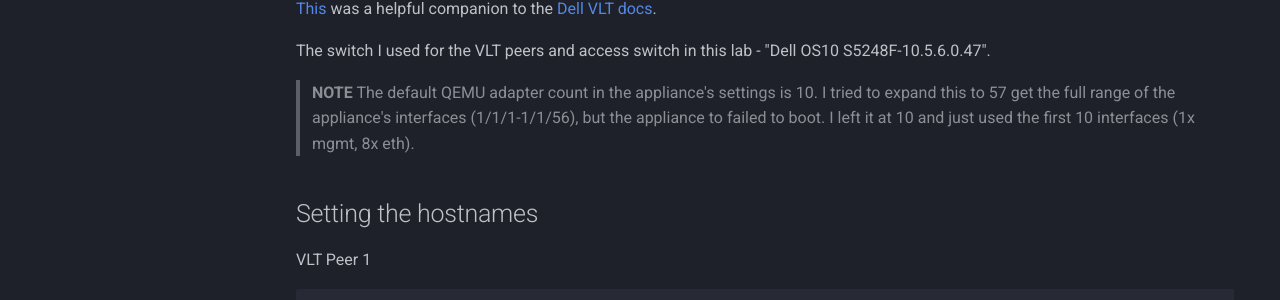
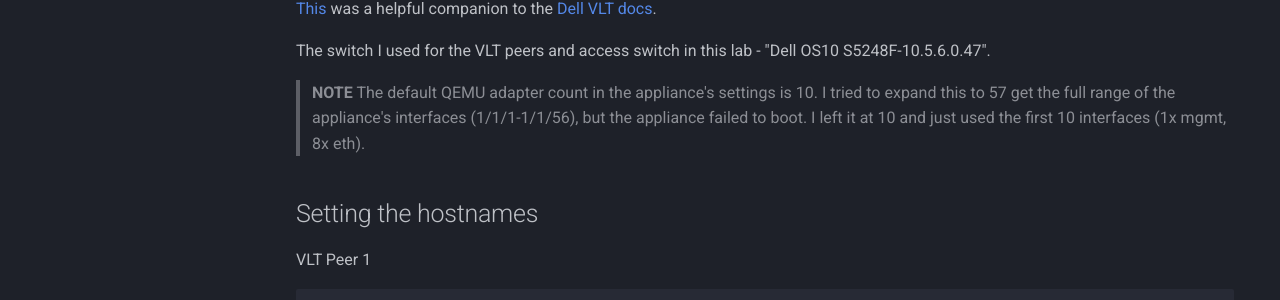
Before and after one commit to rmscode/binary-garden, an MkDocs documentation site: the page built from docs/networking/networking.md, in a window 1280 px wide and 900 px high. Shown: the part 324-624 px from the top of the window. Built offline with MkDocs 1.6.1 and Material for MkDocs 9.7.7, drawn with Linux system fonts in a browser that asks for light colours.

Commit message:
chore: fixed typo

```diff
--- a/docs/networking/networking.md
+++ b/docs/networking/networking.md
@@ -6,7 +6,7 @@
 
 The switch I used for the VLT peers and access switch in this lab - "Dell OS10 S5248F-10.5.6.0.47".
 
-> **NOTE** The default QEMU adapter count in the appliance's settings is 10. I tried to expand this to 57 get the full range of the appliance's interfaces (1/1/1-1/1/56), but the appliance to failed to boot. I left it at 10 and just used the first 10 interfaces (1x mgmt, 8x eth).
+> **NOTE** The default QEMU adapter count in the appliance's settings is 10. I tried to expand this to 57 get the full range of the appliance's interfaces (1/1/1-1/1/56), but the appliance failed to boot. I left it at 10 and just used the first 10 interfaces (1x mgmt, 8x eth).
 
 ## Setting the hostnames
 
```
